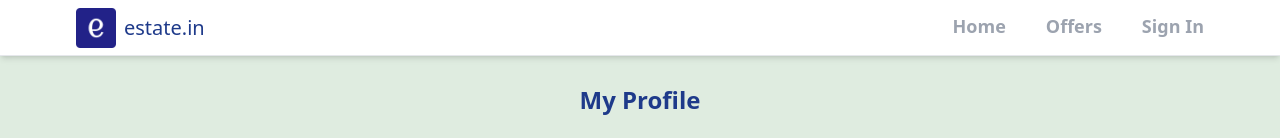
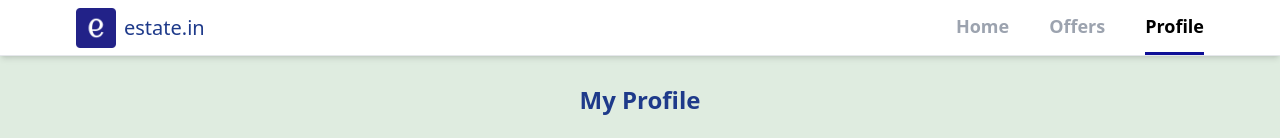
Before and after one commit to 95027/estate.in, a React (Create React App) app: page /profile in a window 1280 px wide. Shown: the top 138 px of the page. Built offline with nearby package versions, Linux system fonts and the light colour scheme; no server answers; sample sign-in values are in the browser's storage.

Commit message:
completed header component and created spinner component

```diff
--- a/src/components/Header.js
+++ b/src/components/Header.js
@@ -1,10 +1,25 @@
 import { useLocation, useNavigate } from 'react-router-dom';
 import logo from '../assets/apple-touch-icon.png';
+import { useEffect, useState } from 'react';
+import { getAuth, onAuthStateChanged } from 'firebase/auth';
 
 const Header = () => {
 
+    const [pageState, setPageState] = useState("Sign In");
     const location = useLocation();
     const navigate = useNavigate();
+    const auth = getAuth();
+
+    useEffect(()=>{
+        onAuthStateChanged(auth, (user)=>{
+            if(user){
+                setPageState("Profile");
+            }
+            else{
+                setPageState("Sign In");
+            }
+        })
+    },[auth])
 
     const pathMatchRoute = (route) => {
         if(location.pathname === route){
@@ -13,7 +28,7 @@ const Header = () => {
     }
 
   return (
-    <div className='bg-white border-b shadow-md sticky top-0 z-50'>
+    <div className='bg-white border-b shadow-md sticky top-0 z-40'>
         <header className='flex justify-between items-center px-3 max-w-6xl mx-auto'>
             <div className='flex items-center cursor-pointer sm:hover:scale-[1.05]' onClick={()=>navigate('/')}>
                 <img src={logo} alt="logo" className='h-5 cursor-pointer sm:h-10 ' />
@@ -23,7 +38,7 @@ const Header = () => {
                 <ul className='flex space-x-5 sm:space-x-10'>
                     <li className={`py-3 font-semibold text-gray-400 text-sm border-b-[3px] border-b-transparent cursor-pointer ${pathMatchRoute('/') && "border-bottom"} sm:text-lg`}  onClick={()=>navigate('/')}>Home</li>
                     <li className={`py-3 font-semibold text-gray-400 text-sm border-b-[3px] border-b-transparent cursor-pointer ${pathMatchRoute('/offers') && "border-bottom"} sm:text-lg`}  onClick={()=>navigate('/offers')}>Offers</li>
-                    <li className={`py-3 font-semibold text-gray-400 text-sm border-b-[3px] border-b-transparent cursor-pointer ${pathMatchRoute('/sign-in') && "border-bottom"} sm:text-lg`}  onClick={()=>navigate('/sign-in')}>Sign In</li>
+                    <li className={`py-3 font-semibold text-gray-400 text-sm border-b-[3px] border-b-transparent cursor-pointer ${(pathMatchRoute('/sign-in') && "border-bottom") ||(pathMatchRoute('/profile') && "border-bottom")} sm:text-lg`}  onClick={()=>navigate('/profile')}>{pageState}</li>
                 </ul>
             </div>
         </header>
--- a/src/components/PrivateRoute.js
+++ b/src/components/PrivateRoute.js
@@ -1,5 +1,6 @@
 import { Navigate, Outlet } from 'react-router-dom';
 import {useAuthStatus} from '../hooks/useAuthStatus';
+import Spinner from './Spinner';
 
 
 const PrivateRoute = () => {
@@ -7,7 +8,7 @@ const PrivateRoute = () => {
   const {loggedIn, checkStatus} = useAuthStatus();
 
   if(checkStatus){
-   return <h3>loading.....</h3>
+   return <Spinner/>
   }
 
   return loggedIn ? <Outlet/> : <Navigate to="/sign-in"/>
--- /dev/null
+++ b/src/components/Spinner.js
@@ -0,0 +1,11 @@
+import spinner from '../assets/spinner.svg';
+
+const Spinner = () => {
+  return (
+    <div className='bg-black bg-opacity-50 flex items-center justify-center fixed top-0 bottom-0 right-0 left-0 z-50'>
+        <img src={spinner} alt="Loading..." />
+    </div>
+  )
+}
+
+export default Spinner
```
Also changed, not shown: src/assets/spinner.svg (added).
